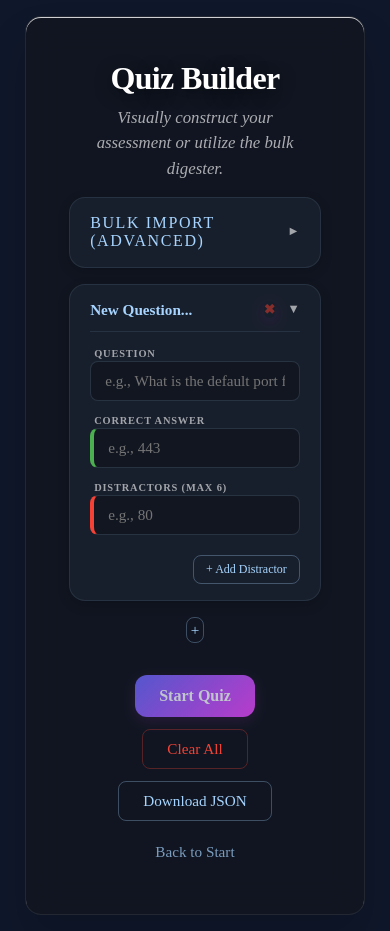
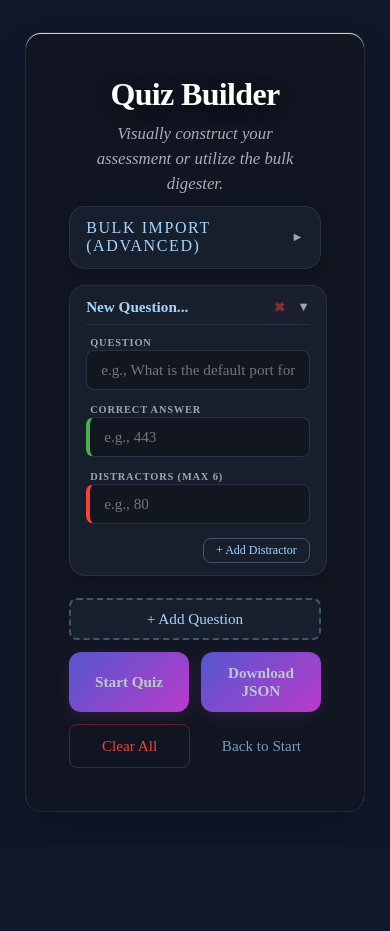
Before and after one commit to Ryuukae/interactive-web-quiz, a plain HTML site: page index.html in a window 390 px wide. Both pictures are taken after a click on the button "Create Quizset". After the commit the page ends 844 px from the top, so only its background shows below. Drawn offline with Linux system fonts and the light colour scheme.

Commit message:
feat(ui): implement builder auto-scroll and standardize documentation
- Restricted the `#builder-questions-container` to a `55vh` maximum
  height, injecting custom WebKit scrollbars and an auto-scroll
  mechanism in `UIController.js` to keep new cards in the viewport.
- Updated the schema validation loop to automatically expand any
  collapsed cards that fail requirements, ensuring localized error
  states remain fully visible to the user.
- Redesigned the builder action stack, utilizing a full-width
  `.dashed-btn` for generating questions and grouping terminal actions
  into responsive `.action-row` flex containers.
- Standardized JSDoc block formatting (`@name`, `@description`) across
  all JavaScript files to strictly enforce documentation consistency and
  encapsulation scope visibility.
- Purged bloated inline architectural comments from `style.css` and
  normalized section dividers across the entire codebase to improve
  overall readability and maintainability.

```diff
--- a/QuizBuilderState.js
+++ b/QuizBuilderState.js
@@ -1,7 +1,3 @@
-// ================================
-// --- QUIZ BUILDER STATE CLASS ---
-// ================================
-
 /**
  * @class QuizBuilderState
  * @name QuizBuilderState
--- a/QuizDataLoader.js
+++ b/QuizDataLoader.js
@@ -10,10 +10,9 @@
  */
 class QuizDataLoader {
 
-    // ======================
+    // =======================
     // --- INITIALIZATION ---
-    // ======================
-
+    // =======================
     /**
      * @name constructor
      * @description Initializes the DataLoader and binds necessary DOM nodes.
@@ -36,7 +35,6 @@ class QuizDataLoader {
     // ========================
     // --- EVENT DELEGATION ---
     // ========================
-
     /**
      * @name bindEvents
      * @description Establishes the event delegation for the file input node.
--- a/QuizState.js
+++ b/QuizState.js
@@ -42,7 +42,7 @@ class QuizState {
 
   /**
    * @name advanceQuestion
-   * @description Increments the internal state pointer to progress the quiz sequence.
+   * @description Increments the internal state pointer to progress the quiz sequence. Shifts the application state forward.
    * @returns {void} - Does not return a value.
    */
   advanceQuestion() {
--- a/index.html
+++ b/index.html
@@ -25,9 +25,9 @@
       and provides a stable backdrop for the glassmorphism rendering.
     -->
     <div class="container">
-        <!-- ============================================= -->
-        <!-- --- STAGE 1: START SCREEN (INITIAL STATE) --- -->
-        <!-- ============================================= -->
+        <!-- ============================================== -->
+        <!-- --- STAGE 1: START SCREEN (INITIAL STATE)  --- -->
+        <!-- ============================================== -->
         <!-- The 'active' class dictates visibility upon initial DOM load. -->
         <div class="screen active" id="start-screen">
             <h1>Quiz Time!</h1>
@@ -160,7 +160,7 @@
                         <button id="btn-template-txt" class="template-btn">Insert TXT Template</button>
                     </div>
 
-                    <textarea id="bulk-import-text" class="glass-input" rows="2" placeholder="Paste your QAD text or formatted JSON array here..."></textarea>
+                    <textarea id="bulk-import-text" class="glass-input" rows="4" placeholder="Paste your QAD text or formatted JSON array here to load questions into the UI builder..."></textarea>
 
                     <button id="btn-parse-bulk" class="secondary-btn">Parse Quizset Data</button>
                     <!-- Dedicated output node for JS to inject validation errors -->
@@ -261,12 +261,18 @@ q=Which protocol is considered secure?
             </div>
 
             <!-- Implements the action-stack class for consistent UI spacing -->
-            <div id="creator-action-stack" class="action-stack">
-                <button id="btn-add-question" class="secondary-btn">+</button>
-                <button id="btn-run-builder-quiz">Start Quiz</button>
-                <button id="btn-clear-builder" class="secondary-btn btn-danger">Clear All</button>
-                <button id="btn-export-quiz" class="secondary-btn">Download JSON</button>
-                <button id="btn-cancel-create" class="secondary-btn">Back to Start</button>
+            <div id="creator-action-stack">
+                <button id="btn-add-question" class="secondary-btn dashed-btn">+ Add Question</button>
+
+                <div class="action-row">
+                    <button id="btn-run-builder-quiz">Start Quiz</button>
+                    <button id="btn-export-quiz">Download JSON</button>
+                </div>
+
+                <div class="action-row">
+                    <button id="btn-clear-builder" class="secondary-btn btn-danger">Clear All</button>
+                    <button id="btn-cancel-create" class="secondary-btn">Back to Start</button>
+                </div>
             </div>
         </div>
     </div>
--- a/style.css
+++ b/style.css
@@ -1,6 +1,6 @@
-/* ========================================= */
-/* --- GLOBAL RESET & TYPOGRAPHY         --- */
-/* ========================================= */
+/* ================================= */
+/* --- GLOBAL RESET & TYPOGRAPHY --- */
+/* ================================= */
 
 * {
     margin: 0;
@@ -11,9 +11,9 @@
     box-sizing: border-box;
 }
 
-/* ========================================= */
-/* --- ROOT & VIEWPORT ARCHITECTURE      --- */
-/* ========================================= */
+/* ==================================== */
+/* --- ROOT & VIEWPORT ARCHITECTURE --- */
+/* ==================================== */
 
 html {
     max-width: 100vw;
@@ -41,9 +41,9 @@ body {
     z-index: 1;
 }
 
-/* ========================================= */
-/* --- PRIMARY UI GLASS CONTAINER        --- */
-/* ========================================= */
+/* ================================== */
+/* --- PRIMARY UI GLASS CONTAINER --- */
+/* ================================== */
 
 .container {
     width: 90%;
@@ -70,9 +70,9 @@ body {
         inset 0 1px 0 rgba(255, 255, 255, 0.8);
 }
 
-/* ========================================= */
-/* --- STATE MANAGEMENT & SCREENS        --- */
-/* ========================================= */
+/* ================================== */
+/* --- STATE MANAGEMENT & SCREENS --- */
+/* ================================== */
 
 .screen {
     display: none;
@@ -84,9 +84,9 @@ body {
     display: block;
 }
 
-/* ========================================= */
-/* --- START SCREEN COMPONENTS           --- */
-/* ========================================= */
+/* =============================== */
+/* --- START SCREEN COMPONENTS --- */
+/* =============================== */
 
 #start-screen h1,
 #creator-screen h1 {
@@ -127,9 +127,9 @@ body {
     box-shadow: 0 4px 12px rgba(0, 0, 0, 0.2);
 }
 
-/* ========================================= */
-/* --- ROOT BUTTON STYLING               --- */
-/* ========================================= */
+/* =========================== */
+/* --- ROOT BUTTON STYLING --- */
+/* =========================== */
 
 button {
     background: linear-gradient(135deg, #6366f1 0%, #d946ef 100%);
@@ -158,9 +158,9 @@ button:active {
     filter: brightness(0.95);
 }
 
-/* ========================================= */
-/* --- QUIZ SCREEN SPECIFICS             --- */
-/* ========================================= */
+/* ============================= */
+/* --- QUIZ SCREEN SPECIFICS --- */
+/* ============================= */
 
 .quiz-header {
     margin-bottom: 2.5rem;
@@ -222,9 +222,9 @@ button:active {
     color: #e02525;
 }
 
-/* ========================================= */
-/* --- PROGRESS BAR ANIMATIONS           --- */
-/* ========================================= */
+/* =============================== */
+/* --- PROGRESS BAR ANIMATIONS --- */
+/* =============================== */
 
 .progress-bar {
     background: rgba(255, 255, 255, 0.08);
@@ -263,9 +263,9 @@ button:active {
     }
 }
 
-/* ========================================= */
-/* --- RESULT SCREEN                     --- */
-/* ========================================= */
+/* ===================== */
+/* --- RESULT SCREEN --- */
+/* ===================== */
 
 #result-screen h1 {
     color: #ffffff;
@@ -310,9 +310,9 @@ button:active {
     background: #4338ca;
 }
 
-/* ========================================= */
-/* --- ACCESSIBILITY & FOCUS STATES      --- */
-/* ========================================= */
+/* ==================================== */
+/* --- ACCESSIBILITY & FOCUS STATES --- */
+/* ==================================== */
 
 :where(button, input, select, textarea, [tabindex="0"]):focus-visible {
     outline: 3px solid #a7d5ff;
@@ -320,9 +320,9 @@ button:active {
     border-radius: 0.5rem;
 }
 
-/* ========================================= */
-/* --- ACTION STACKS                     --- */
-/* ========================================= */
+/* ============================ */
+/* --- ACTION STACKS & ROWS --- */
+/* ============================ */
 
 .action-stack {
     display: flex;
@@ -333,12 +333,30 @@ button:active {
 }
 
 #creator-action-stack {
-    margin-top: 16px;
+    display: flex;
+    flex-direction: column;
+    gap: 12px;
+    margin-top: 8px;
+    width: 100%;
 }
 
-/* ========================================= */
-/* --- SECONDARY OUTLINE BUTTON          --- */
-/* ========================================= */
+.action-row {
+    display: flex;
+    gap: 12px;
+    width: 100%;
+    justify-content: space-between;
+}
+
+.action-row button {
+    flex: 1;
+    margin: 0;
+    padding: 12px 16px;
+    font-size: 0.95rem;
+}
+
+/* ================================ */
+/* --- SECONDARY OUTLINE BUTTON --- */
+/* ================================ */
 
 .secondary-btn {
     background: transparent;
@@ -349,36 +367,40 @@ button:active {
     font-size: 0.95rem;
     font-weight: 500;
     cursor: pointer;
-
-    /* Purges global <button> properties to perfectly match <label> rendering */
     box-shadow: none;
     filter: none;
-
     transition: background 0.2s ease, border-color 0.2s ease, transform 0.1s ease;
 }
 
 .secondary-btn:hover {
     background: rgba(167, 213, 255, 0.1);
     border-color: rgba(167, 213, 255, 0.6);
-
-    /* Overrides the global <button> hover animations (glow and upward float) */
     box-shadow: none;
     filter: none;
     transform: none;
 }
 
 .secondary-btn:active {
-    /* Executes the physical scale down micro-interaction */
     transform: scale(0.97);
-
-    /* Keeps the global <button> active states purged */
     box-shadow: none;
     filter: none;
 }
 
-/* ========================================= */
-/* --- FILE STATUS TEXT                  --- */
-/* ========================================= */
+.dashed-btn {
+    width: 100%;
+    border-style: dashed;
+    border-width: 2px;
+    background: rgba(167, 213, 255, 0.05);
+}
+
+.dashed-btn:hover {
+    background: rgba(167, 213, 255, 0.15);
+    border-style: dashed;
+}
+
+/* ======================== */
+/* --- FILE STATUS TEXT --- */
+/* ======================== */
 
 .file-status {
     color: #a7d5ff;
@@ -398,15 +420,12 @@ button:active {
     font-weight: 600;
 }
 
-/* Synthesizes the Start button gradient background and maps it strictly to the typographic fill */
 .file-status.success {
     background: linear-gradient(135deg, #6366f1 0%, #d946ef 100%);
     background-clip: text;
     -webkit-background-clip: text;
     -webkit-text-fill-color: transparent;
     font-weight: 700;
-
-    /* Overrides the 0.8 opacity property from the parent .visible class to maximize vibrancy */
     opacity: 1;
 }
 
@@ -416,9 +435,9 @@ button:active {
     margin-top: 8px;
 }
 
-/* ========================================= */
-/* --- FORMATTING ACCORDION              --- */
-/* ========================================= */
+/* ============================ */
+/* --- FORMATTING ACCORDION --- */
+/* ============================ */
 
 .format-guide {
     width: 100%;
@@ -512,12 +531,12 @@ button:active {
     font-family: sans-serif;
 }
 
-/* ========================================= */
-/* --- QUIZ BUILDER UI COMPONENTS        --- */
-/* ========================================= */
+/* ================================== */
+/* --- QUIZ BUILDER UI COMPONENTS --- */
+/* ================================== */
 
 #creator-subtitle {
-    margin-bottom: 16px;
+    margin-bottom: 10px;
 }
 
 .glass-panel {
@@ -526,14 +545,19 @@ button:active {
     background: rgba(167, 213, 255, 0.05);
     border: 1px solid rgba(167, 213, 255, 0.1);
     border-radius: 16px;
-    padding: 16px 20px;
-    margin: 0 auto 12px;
+    padding: 12px 16px;
+    margin: 0 auto 10px;
     box-shadow: 0 4px 12px rgba(0, 0, 0, 0.2);
     text-align: left;
 }
 
 #bulk-import-panel {
     margin-bottom: 16px;
+}
+
+/* Hard-locks the raw text ingestion node to prevent user layout disruption */
+#bulk-import-text {
+    resize: none;
 }
 
 #btn-parse-bulk {
@@ -554,10 +578,11 @@ button:active {
     margin-bottom: 12px;
 }
 
-.btn-add-distractor {
+button.secondary-btn.btn-add-distractor {
     display: block;
-    padding: 6px 12px;
-    margin: 12px 0 0 auto;
+    width: max-content;
+    padding: 4px 12px;
+    margin: 6px 0 0 auto;
     font-size: 0.75rem;
 }
 
@@ -582,12 +607,51 @@ input.glass-input.d-input {
     border-left: 4px solid #F44336 !important;
 }
 
+/* =================================== */
+/* --- BUILDER SCROLLING CONTAINER --- */
+/* =================================== */
+
+#builder-questions-container {
+    max-height: 55vh;
+
+    /* Forces a vertical scrollbar explicitly to guarantee identical internal content bounds */
+    overflow-y: scroll;
+    overflow-x: hidden;
+
+    /* Compensates for the scrollbar track width by aggressively scaling out the right margin */
+    width: calc(100% + 8px);
+    margin-right: -8px;
+    padding-right: 2px;
+    margin-bottom: 12px;
+
+    scrollbar-width: thin;
+    scrollbar-color: rgba(167, 213, 255, 0.3) transparent;
+}
+
+#builder-questions-container::-webkit-scrollbar {
+    width: 6px;
+}
+
+#builder-questions-container::-webkit-scrollbar-track {
+    background: rgba(0, 0, 0, 0.15);
+    border-radius: 8px;
+}
+
+#builder-questions-container::-webkit-scrollbar-thumb {
+    background: rgba(167, 213, 255, 0.3);
+    border-radius: 8px;
+}
+
+#builder-questions-container::-webkit-scrollbar-thumb:hover {
+    background: rgba(167, 213, 255, 0.5);
+}
+
 /* ========================================= */
 /* --- FORM BUILDER TYPOGRAPHY & SPACING --- */
 /* ========================================= */
 
 .input-group {
-    margin-bottom: 6px; /* Tightened from 12px to save screen space */
+    margin-bottom: 6px;
 }
 
 .input-group:last-child {
@@ -601,19 +665,19 @@ input.glass-input.d-input {
     font-weight: 600;
     text-transform: uppercase;
     letter-spacing: 0.08em;
-    margin: 0 0 2px 4px; /* Reduced proximity to input fields */
+    margin: 0 0 2px 4px;
 }
 
-/* ========================================= */
-/* --- COLLAPSIBLE CARD UI               --- */
-/* ========================================= */
+/* =========================== */
+/* --- COLLAPSIBLE CARD UI --- */
+/* =========================== */
 
 .card-header {
     display: flex;
     justify-content: space-between;
     align-items: center;
-    padding-bottom: 12px;
-    margin-bottom: 16px;
+    padding-bottom: 8px;
+    margin-bottom: 12px;
     border-bottom: 1px solid rgba(167, 213, 255, 0.1);
     cursor: pointer;
     transition: padding 0.2s ease, margin 0.2s ease, border-color 0.2s ease;
@@ -623,28 +687,22 @@ input.glass-input.d-input {
     color: #a7d5ff;
     font-size: 0.95rem;
     font-weight: 600;
-
-    /* Reduced from 90% to 80% to ensure layout stability with the newly added dual icons */
     max-width: 80%;
     white-space: nowrap;
     overflow: hidden;
     text-overflow: ellipsis;
 }
 
-/* Groups the right-aligned action icons sequentially along the cross-axis */
 .header-actions {
     display: flex;
     align-items: center;
     gap: 12px;
 }
 
-/* Localized minimalist styling for the header delete trigger */
 .delete-icon-btn {
     background: transparent;
     border: none;
     color: rgba(244, 67, 54, 0.6);
-
-    /* Optically matched to the geometric weight of the 0.8rem toggle icon */
     font-size: 0.85rem;
     cursor: pointer;
     padding: 0;
@@ -676,11 +734,10 @@ input.glass-input.d-input {
     transform: rotate(-90deg);
 }
 
-/* ========================================= */
-/* --- BUTTON DISABLED STATES            --- */
-/* ========================================= */
+/* ============================== */
+/* --- BUTTON DISABLED STATES --- */
+/* ============================== */
 
-/* Strips interactivity and color from the primary button when locked by the application state */
 button:disabled {
     opacity: 0.5;
     cursor: not-allowed;
@@ -689,29 +746,9 @@ button:disabled {
     transform: none;
 }
 
-/* ========================================= */
-/* --- SECONDARY ACTION ROW              --- */
-/* ========================================= */
-
-/* Horizontally groups the secondary buttons with flex-wrap to prevent overflow on very small mobile screens */
-.secondary-actions {
-    display: flex;
-    flex-wrap: wrap;
-    gap: 12px;
-    justify-content: center;
-    align-items: center;
-    width: 100%;
-}
-
-#btn-add-question {
-    padding: 3px 4px 3px 4px;
-    margin-bottom: 20px;
-
-}
-
-/* ========================================= */
-/* --- TEMPLATE & CARD ACTIONS           --- */
-/* ========================================= */
+/* =============================== */
+/* --- TEMPLATE & CARD ACTIONS --- */
+/* =============================== */
 
 .template-actions {
     display: flex;
@@ -754,17 +791,15 @@ button:disabled {
     opacity: 0.7;
 }
 
-/* ========================================= */
-/* --- VALIDATION ERROR STATES           --- */
-/* ========================================= */
+/* =============================== */
+/* --- VALIDATION ERROR STATES --- */
+/* =============================== */
 
-/* Alters border and localized glow to signal a missing requirement */
 .glass-input.input-error {
     border-color: rgba(244, 67, 54, 0.6) !important;
     box-shadow: 0 0 8px rgba(244, 67, 54, 0.2) !important;
 }
 
-/* Modifies the placeholder typography to display red warning text */
 .glass-input.input-error::placeholder {
     color: rgba(244, 67, 54, 0.8) !important;
     font-style: italic;
```
Also changed, not shown: UIController.js (+16 -0 lines), Utils.js (+6 -3 lines).
